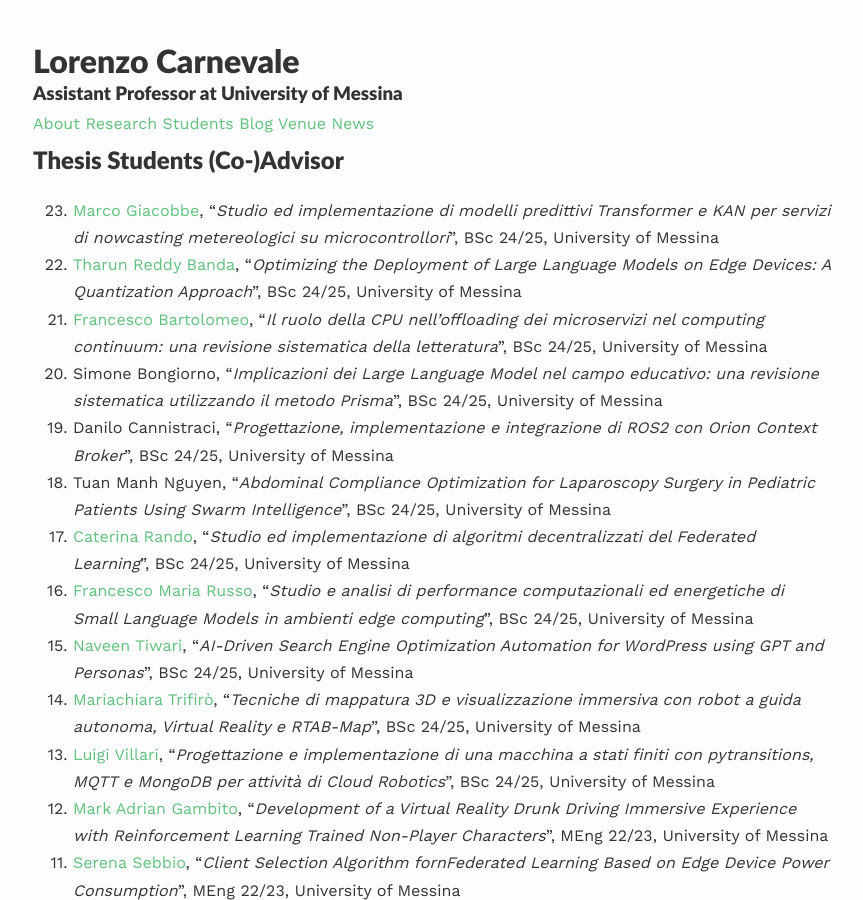
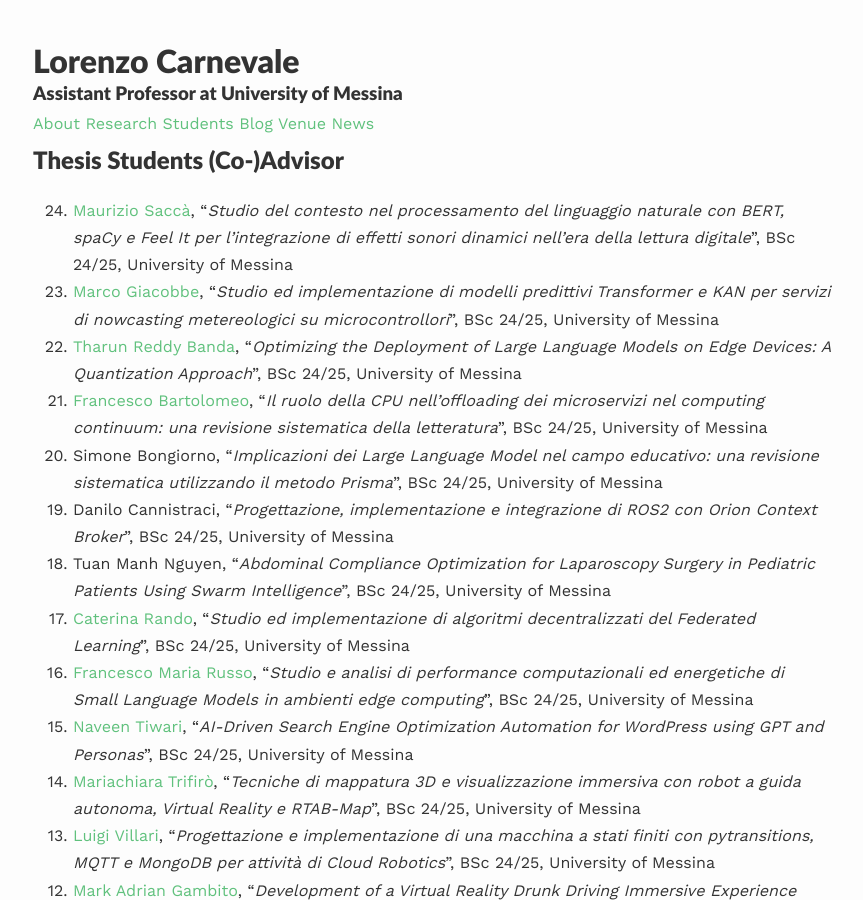
Before and after one commit to lcarnevale/lcarnevale.github.io, a Jekyll site: the page built from _pages/teaching.md, in a window 1280 px wide and 900 px high. Shown: the whole window, without its empty margins (207-1070 px from the left). Built offline with Jekyll 4.4.1, drawn with Linux system fonts in a browser that asks for light colours; nearby versions of some CDN libraries; some web fonts are replaced; some of the changed text lies outside the part shown.

Commit message:
update teaching activities

```diff
--- a/_pages/teaching.md
+++ b/_pages/teaching.md
@@ -8,6 +8,7 @@
 <!-- For students who wants to run a thesis, please, read these instructions. -->
 
 ## Thesis Students (Co-)Advisor
+1. [Maurizio Saccà](https://www.linkedin.com/in/maurizio-saccà-2b5822222/), "*Studio del contesto nel processamento del linguaggio naturale con BERT, spaCy e Feel It per l'integrazione di effetti sonori dinamici nell'era della lettura digitale*", BSc 24/25, University of Messina
 1. [Marco Giacobbe](https://www.linkedin.com/in/marco-giacobbe-50842720a/), "*Studio ed implementazione di modelli predittivi Transformer e KAN per servizi di nowcasting metereologici su microcontrollori*", BSc 24/25, University of Messina
 1. [Tharun Reddy Banda](https://www.linkedin.com/in/tharun-reddy-banda/), "*Optimizing the Deployment of Large Language Models on Edge Devices: A Quantization Approach*", BSc 24/25, University of Messina
 1. [Francesco Bartolomeo](https://www.linkedin.com/in/francesco-bartolomeo-8025b1210/), "*Il ruolo della CPU nell'offloading dei microservizi nel computing continuum: una revisione sistematica della letteratura*", BSc 24/25, University of Messina
@@ -34,6 +35,9 @@
 {: reversed="reversed"}
 
 ## Classes
+- **University of Messina**, MSc, Bio-Inspired Artificial Intelligence 2024/2025, [eLearning](https://moodle2.unime.it/course/view.php?id=49914)
+- **University of Messina**, BSc, Computer Networks 2024/2025, [eLearning](https://moodle2.unime.it/course/view.php?id=49522) - [git](https://github.com/lcarnevale/computer-networks)
+- **University of Messina**, BSc, Algoritmi e Strutture Dati 2024/2025, [eLearning](https://moodle2.unime.it/course/view.php?id=49913) - [git](https://github.com/lcarnevale/algorithms)
 - **University of Messina**, MMed, Rischi e opportunità dell'intelligenza artificiale in medicina 2023/2024, [project](https://unimeit-my.sharepoint.com/:f:/g/personal/lcarnevale_unime_it/EvM_7ESXtZpCrL1DJiHWPloBxZLItHAdBYoslvijZLZ5jw?e=FTM6g9)
 - **University of Messina**, BSc, Algoritmi e Strutture Dati 2023/2024, [eLearning](https://moodle2.unime.it/course/view.php?id=49273) - [git](https://github.com/lcarnevale/algorithms)
 - **University of Messina**, MSc, Bio-Inspired Artificial Intelligence 2023/2024, [eLearning](https://moodle2.unime.it/course/view.php?id=49272)
```
